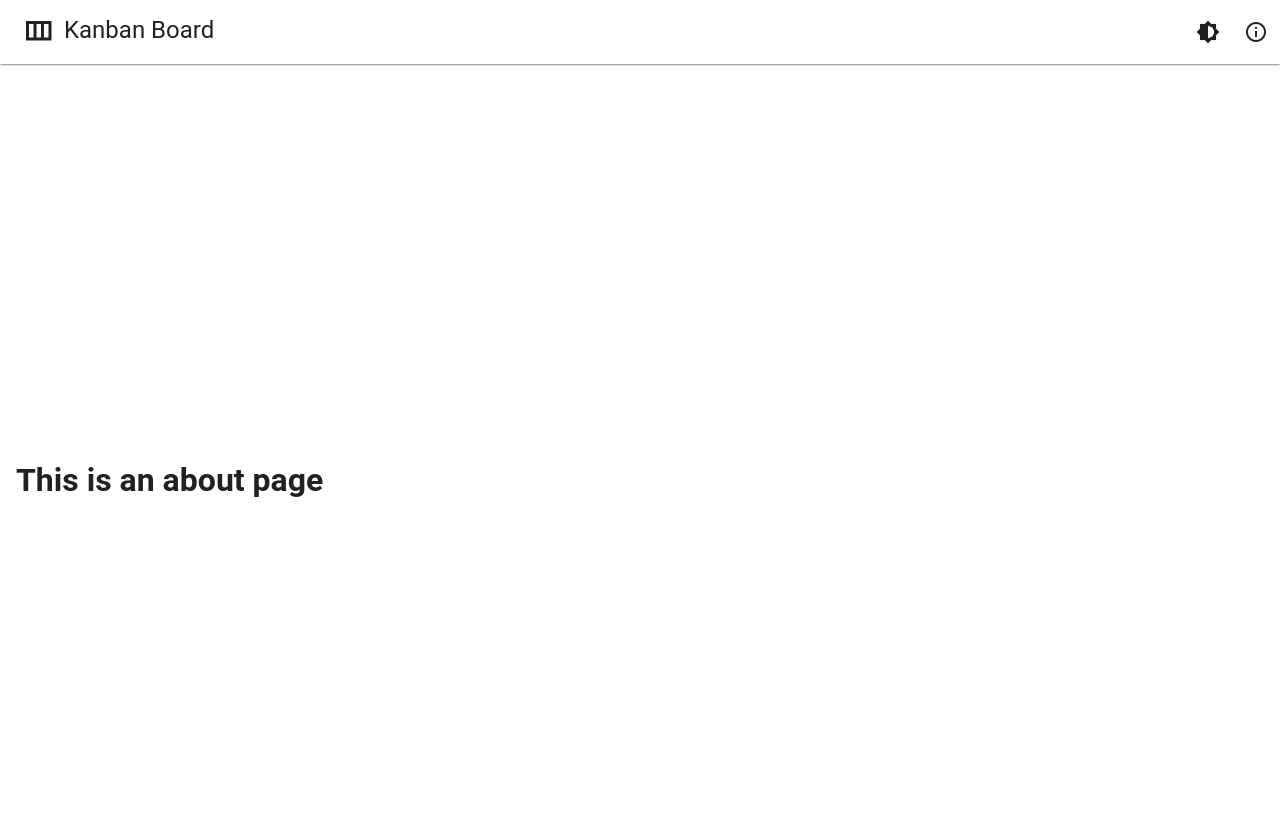
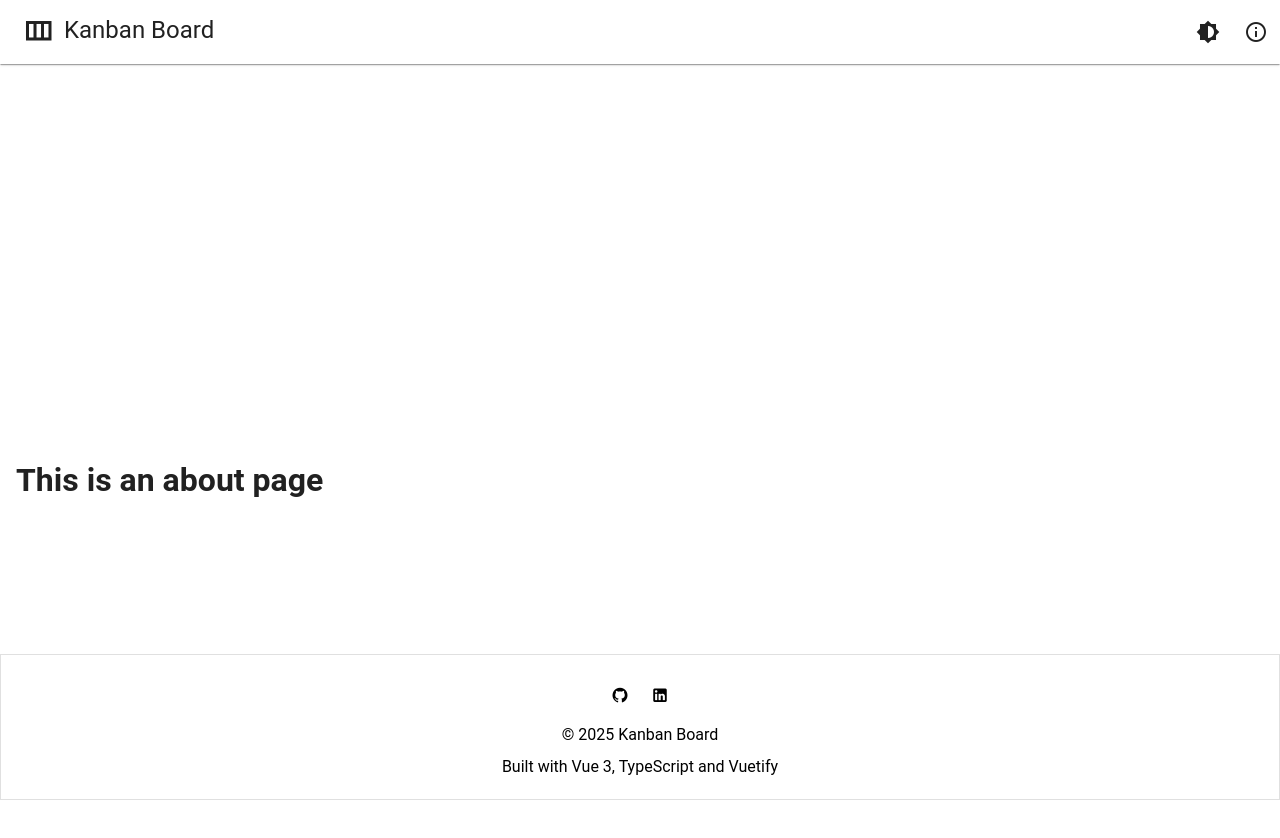
Before and after one commit to Natata08/kanban-board, a Vue app: page /about in a window 1280 px wide. Shown: the top 838 px of the page. Built offline with nearby package versions, Linux system fonts and the light colour scheme; the HTML template or start-up script is replaced by a standard one.

Commit message:
feat: add footer component with social links and app info

```diff
--- a/src/App.vue
+++ b/src/App.vue
@@ -1,6 +1,7 @@
 <script setup lang="ts">
 import { RouterView } from 'vue-router'
 import NavBar from './components/NavBar.vue'
+import AppFooter from './components/AppFooter.vue'
 
 const handleThemeChange = (isDark: boolean) => {
   console.log('Theme changed:', isDark)
@@ -15,6 +16,7 @@ const handleThemeChange = (isDark: boolean) => {
         <RouterView />
       </v-container>
     </v-main>
+    <AppFooter />
   </v-app>
 </template>
 
--- /dev/null
+++ b/src/components/AppFooter.vue
@@ -0,0 +1,37 @@
+<template>
+  <v-footer app color="surface" border class="bg-dark text-center d-flex flex-column py-5 ga-2">
+    <div class="d-flex justify-center">
+      <v-btn
+        icon
+        size="small"
+        variant="text"
+        href="https://github.com/Natata08"
+        target="_blank"
+        rel="noopener noreferrer"
+        aria-label="GitHub Profile"
+      >
+        <v-icon>mdi-github</v-icon>
+      </v-btn>
+      <v-btn
+        icon
+        size="small"
+        variant="text"
+        href="https://www.linkedin.com/in/natalia-lapina/"
+        target="_blank"
+        rel="noopener noreferrer"
+        aria-label="LinkedIn Profile"
+      >
+        <v-icon>mdi-linkedin</v-icon>
+      </v-btn>
+    </div>
+    <div class="d-flex justify-center">
+      <span>&copy; {{ new Date().getFullYear() }} Kanban Board</span>
+    </div>
+
+    <div>
+      <span>Built with Vue 3, TypeScript and Vuetify</span>
+    </div>
+  </v-footer>
+</template>
+
+<script setup lang="ts"></script>
--- a/src/components/NavBar.vue
+++ b/src/components/NavBar.vue
@@ -1,5 +1,5 @@
 <template>
-  <v-app-bar :elevation="1">
+  <v-app-bar elevation="1">
     <v-app-bar-title class="text-h6 text-md-h5">
       <v-icon icon="mdi-view-column-outline" class="me-2" />
       <span class="d-none d-sm-inline">Kanban Board</span>
```
